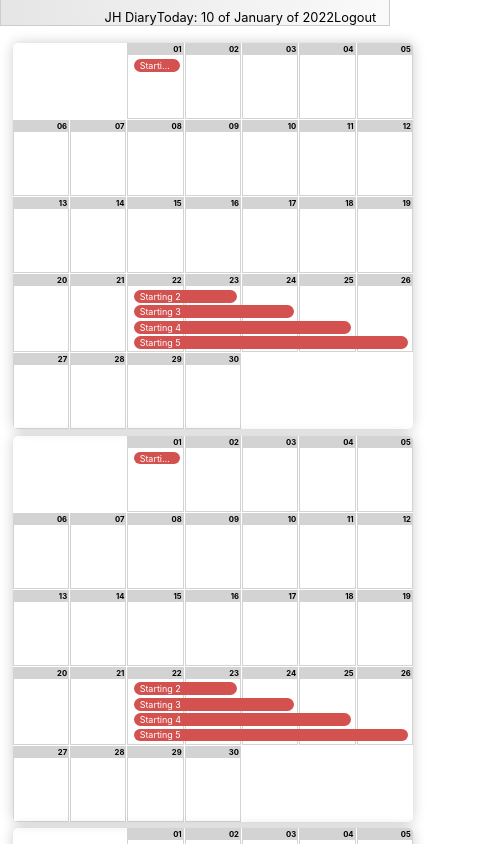
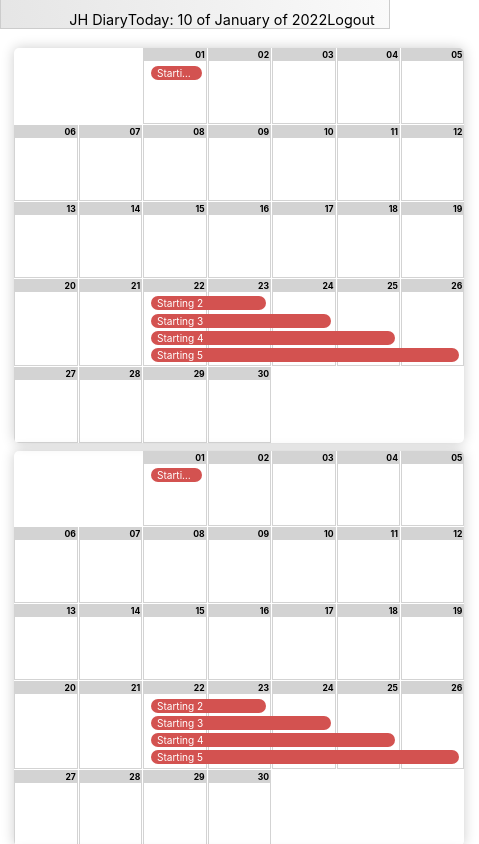
Before and after one commit to espin-tolosa/calendar-style, a React (Create React App) app: page / in a window 390 px wide. Shown: the top 844 px of the page, 479 px wide, since content can reach past the window. Built offline with nearby package versions, Linux system fonts and the light colour scheme.

Commit message:
responsive layout and font size on mobile adjust

```diff
--- a/src/App.tsx
+++ b/src/App.tsx
@@ -30,11 +30,11 @@ function DayStart({ weekday }: { weekday: string }) {
 const Day = ({ day }: { day: number }) => {
   const tempDay = String(day);
   const dayPadd = day < 10 ? `0${tempDay}` : tempDay;
-
+  /*
   const styles = {
-    backgroundColor: "orange"
+    backgroundColor: "white"
   } as const;
-
+style={styles} */
   return (
     <div
       className="day"
@@ -149,14 +149,6 @@ export default function App(): JSX.Element {
       <form className="create-event flex flex-column" action="post">
         <input className="create-event-button" type="submit" value="Create" />
 
-        <input
-          className="create-event-text"
-          type="text"
-          name="job"
-          id="job"
-          value="New job with a long title more long"
-          placeholder="Job"
-        />
         <div className="from-to-dates">
           <input
             className="create-event-text"
@@ -174,6 +166,24 @@ export default function App(): JSX.Element {
             value=""
             placeholder="end"
           />
+        </div>
+
+        <input
+          className="create-event-text"
+          type="text"
+          name="job"
+          id="job"
+          value="New job with a long title more long"
+          placeholder="Job"
+        />
+        <div className="grow-wrap">
+          <textarea
+            className="authority_body-input has-value"
+            name="text"
+            id="text"
+            value="Lorem ipsum, dolor sit amet consectetur adipisicing elit."
+            placeholder="Annotations..."
+          ></textarea>
         </div>
       </form>
     );
--- a/src/styles.css
+++ b/src/styles.css
@@ -1,6 +1,7 @@
 :root {
   --header_height: 2rem;
   --font_size: 16px;
+  --calendar_width: 450px;
 }
 
 .App {
@@ -25,7 +26,7 @@ html {
 }
 @media (max-width: 640px) {
   html {
-    font-size: calc(0.8 * var(--font_size));
+    font-size: calc(0.9 * var(--font_size));
   }
 }
 
@@ -53,7 +54,7 @@ html {
 .calendar {
   margin-top: 1em;
   display: grid;
-  grid-template-columns: repeat(auto-fit, minmax(400px, 1fr));
+  grid-template-columns: repeat(auto-fit, minmax(var(--calendar_width), 1fr));
   gap: 0.5rem;
   margin-inline: 1em;
 }
@@ -235,7 +236,8 @@ html {
   gap: 5px;
 }
 .controller-on {
-  grid-template-columns: 0.4fr 1fr;
+  grid-template-columns: repeat(2, minmax(var(100px), 1fr));
+  grid-template-columns: minmax(30ch, 20px) 1fr;
 }
 .controller-off {
   grid-template-columns: 0fr 1fr;
@@ -345,6 +347,7 @@ html {
 
 .create-event {
   padding-inline: 1em;
+  gap: 1rem;
 }
 .create-event-button {
   background: white;
@@ -365,10 +368,8 @@ input:focus {
 
 .create-event-text {
   border-radius: 5px;
-
   background: lightgray;
   padding: 2px 1ch 2px 1ch;
-  margin-top: 1em;
 }
 .create-event-text:focus {
   background: white;
@@ -384,10 +385,62 @@ input:focus {
 .from-to-dates {
   display: flex;
   justify-content: space-between;
-  flex: 1 0 0;
+  flex-wrap: wrap;
+  flex: 0 1 100%;
 }
 
 .from-to-dates .create-event-text {
-  width: 46%;
-  margin-bottom: 1em;
+  width: 11ch;
 }
+
+/* Text area */
+
+.grow-wrap {
+  /* easy way to plop the elements on top of each other and have them both sized based on the tallest one's height */
+  display: grid;
+}
+.grow-wrap::after {
+  /* Note the weird space! Needed to preventy jumpy behavior */
+  content: attr(data-replicated-value) " ";
+
+  /* This is how textarea text behaves */
+  white-space: pre-wrap;
+
+  /* Hidden from view, clicks, and screen readers */
+  visibility: hidden;
+}
+.grow-wrap > textarea {
+  /* You could leave this, but after a user resizes, then it ruins the auto sizing */
+  resize: none;
+  /* Firefox shows scrollbar on growth, you can hide like this. */
+  overflow: hidden;
+}
+.grow-wrap > textarea,
+.grow-wrap::after {
+  /* Identical styling required!! */
+  padding: 1px 1ch 1px 1ch;
+  font: inherit;
+  font-size: 0.9rem;
+  /* Place on top of each other */
+}
+
+textarea {
+  border-radius: 5px;
+  background: lightgray;
+}
+
+textarea:focus {
+  box-shadow: rgba(0, 0, 0, 0.8) 0 0 5px;
+  outline: 1px solid gray;
+}
+
+textarea:focus {
+  background: white;
+  color: black;
+  box-shadow: rgba(0, 0, 0, 0.8) 0 0 5px;
+}
+
+.has-value {
+  background: white;
+  color: gray;
+}
```
